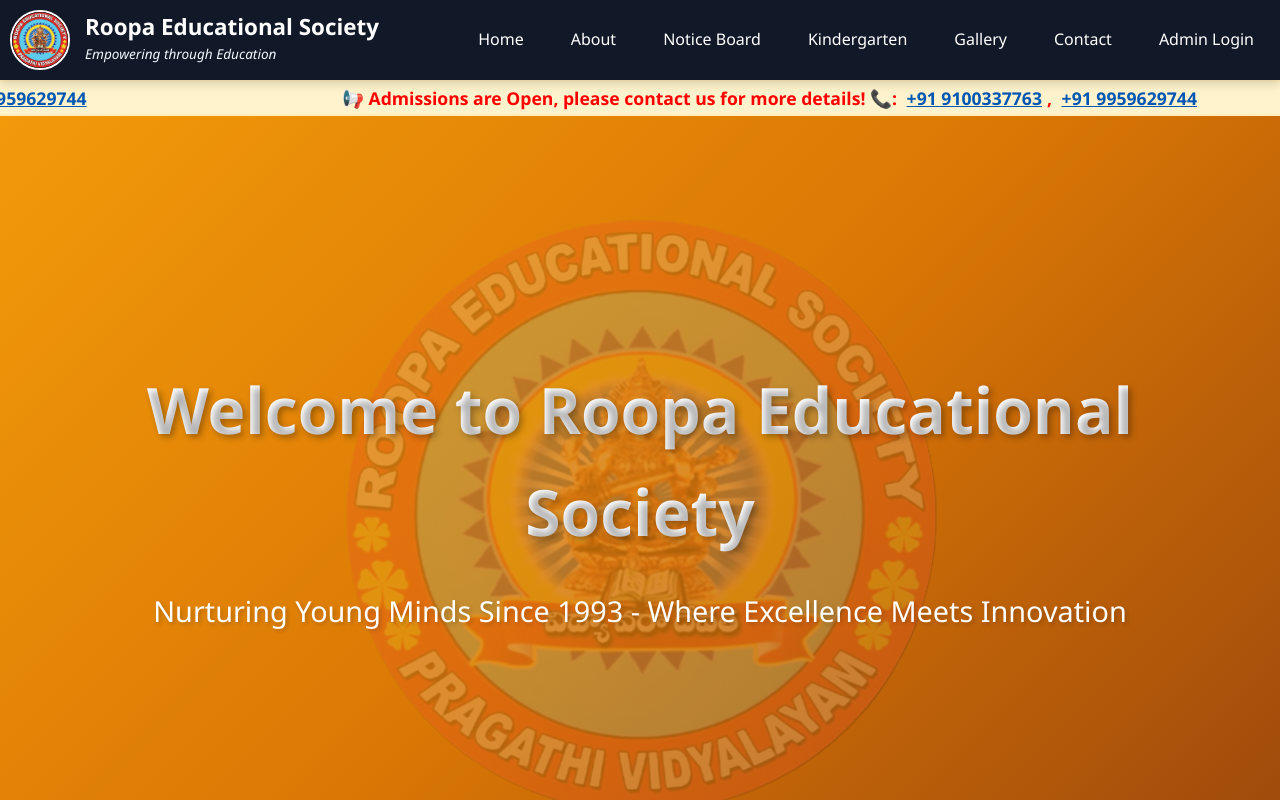
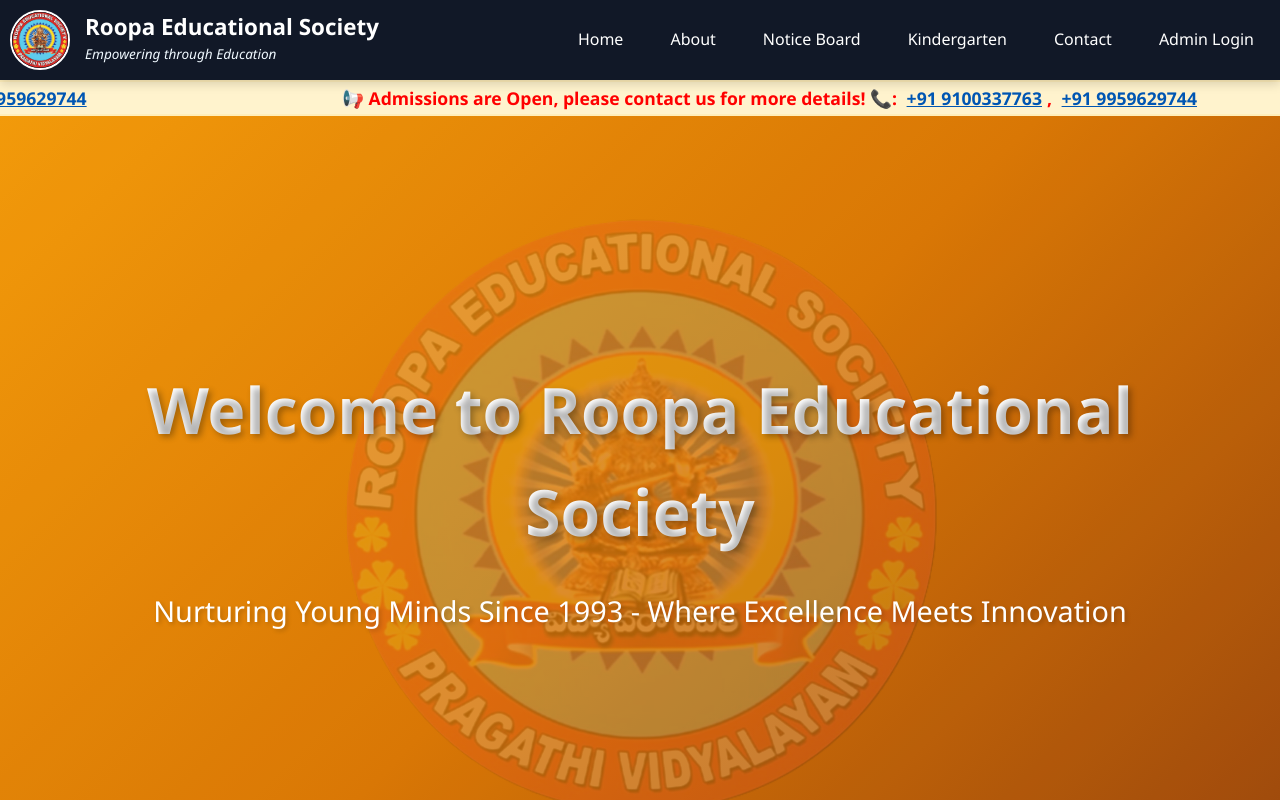
Before and after one commit to akkhil97/ROOPA-FRONTEND, an Angular app: page / in a window 1280 px wide. Shown: the top 800 px of the page. Built offline with nearby package versions, Linux system fonts and the light colour scheme; no server answers.

Commit message:
soumy changes

```diff
--- a/src/app/header/header.component.ts
+++ b/src/app/header/header.component.ts
@@ -112,7 +112,7 @@
     { name: 'About', link: '#about' },
     { name: 'Notice Board', link: '#notice-board' },
     { name: 'Kindergarten', link: '#kindergarten' },
-    { name: 'Gallery', link: '#gallery' },
+    // { name: 'Gallery', link: '#gallery' },
     { name: 'Contact', link: '#contact' },
   ];
 
--- a/src/app/home/home.component.html
+++ b/src/app/home/home.component.html
@@ -18,9 +18,9 @@
   <app-info-cards></app-info-cards>
 </section> -->
 
-<section id="gallery">
+<!-- <section id="gallery">
   <app-gallery></app-gallery>
-</section>
+</section> -->
 
 <section id="staff">
   <app-staff></app-staff>
```
